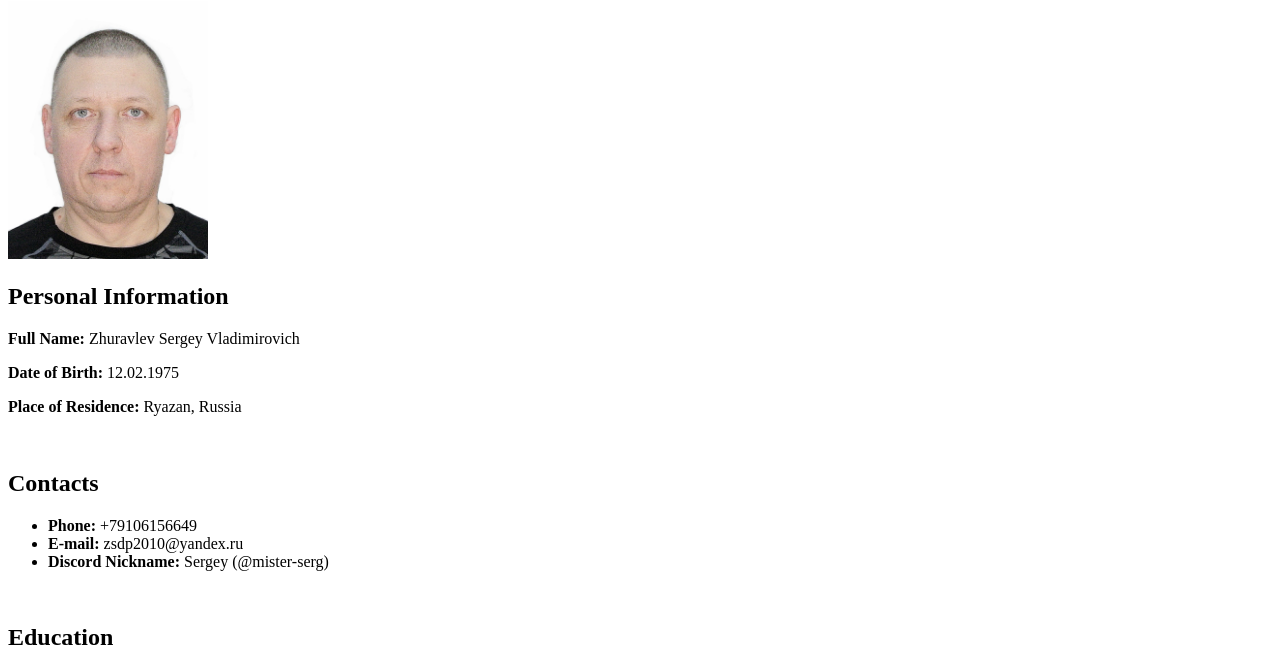
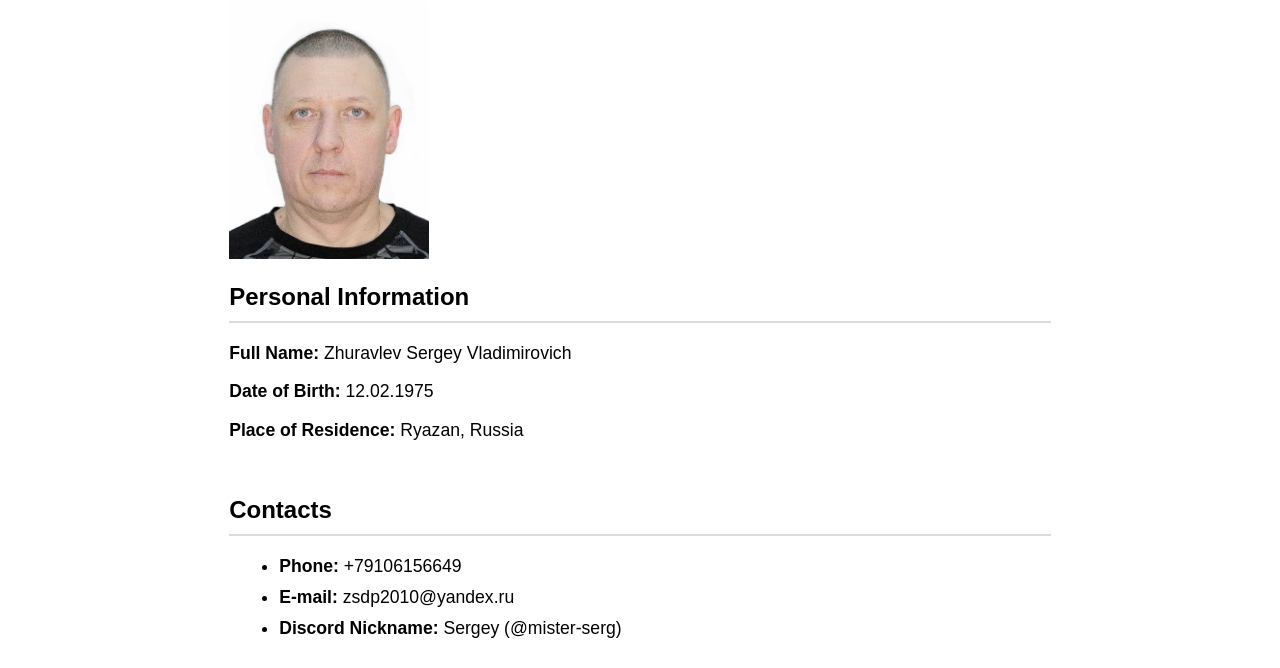
Before and after one commit to mister-serg/rsschool-cv, a plain HTML site: page index.html in a window 1280 px wide. Shown: the part 79-747 px from the top of the page. Drawn offline with nearby package versions, Linux system fonts and the light colour scheme.

Commit message:
feat: added styles

```diff
--- a/index.html
+++ b/index.html
@@ -3,6 +3,8 @@
   <head>
     <meta charset="UTF-8" />
     <meta name="viewport" content="width=device-width, initial-scale=1.0" />
+    <link href="https://cdnjs.cloudflare.com/ajax/libs/prism/1.23.0/themes/prism.min.css" rel="stylesheet" />
+    <script src="https://cdnjs.cloudflare.com/ajax/libs/prism/1.23.0/prism.min.js"></script>
     <link rel="stylesheet" href="style.css" />
     <title>Resume</title>
   </head>
--- a/style.css
+++ b/style.css
@@ -0,0 +1,19 @@
+body {
+    font-family: Arial, sans-serif;
+}
+p {
+    font-size: 1.1em;
+}
+li {
+    font-size: 1.1em;
+    margin: 10px;
+}
+h2 {
+    border-bottom: 2px solid #DCDCDC;
+    padding-bottom: 10px;
+}
+.main {
+    display: block;
+    width: 65%;
+    margin: auto;
+}
```
